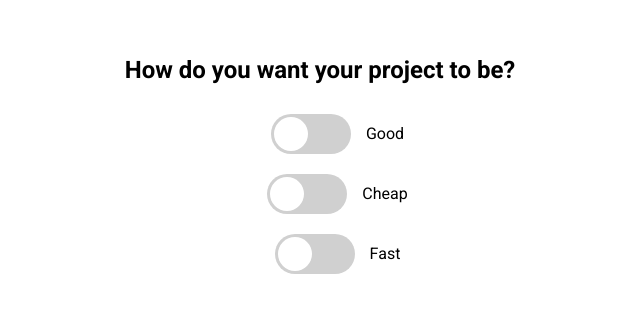
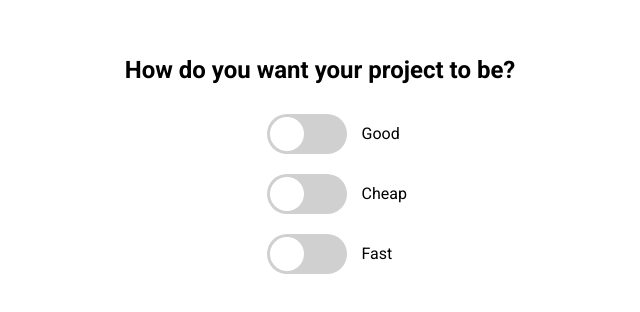
Before and after one commit to AndyRobinson23/50-projects-in-50-days, a plain HTML site: page Day 32 - Good, Cheap, Fast Checkboxes/index.html in a window 1280 px wide. Shown: the part 240-552 px from the top of the page, 320-960 px from the left. Drawn offline with Linux system fonts and the light colour scheme.

Commit message:
slight change to the styling so that the toggles line up consistently

```diff
--- a/Day 32 - Good, Cheap, Fast Checkboxes/style.css
+++ b/Day 32 - Good, Cheap, Fast Checkboxes/style.css
@@ -21,6 +21,11 @@ body {
     margin: 10px 0;
 }
 
+.toggle-container span {
+    width: 2rem;
+    margin-left: 15px;
+}
+
 .toggle {
     visibility: hidden;
 }
@@ -31,7 +36,6 @@ body {
     border-radius: 50px;
     cursor: pointer;
     display: inline-block;
-    margin: 0 15px 0;
     width: 80px;
     height: 40px;
 }
```
